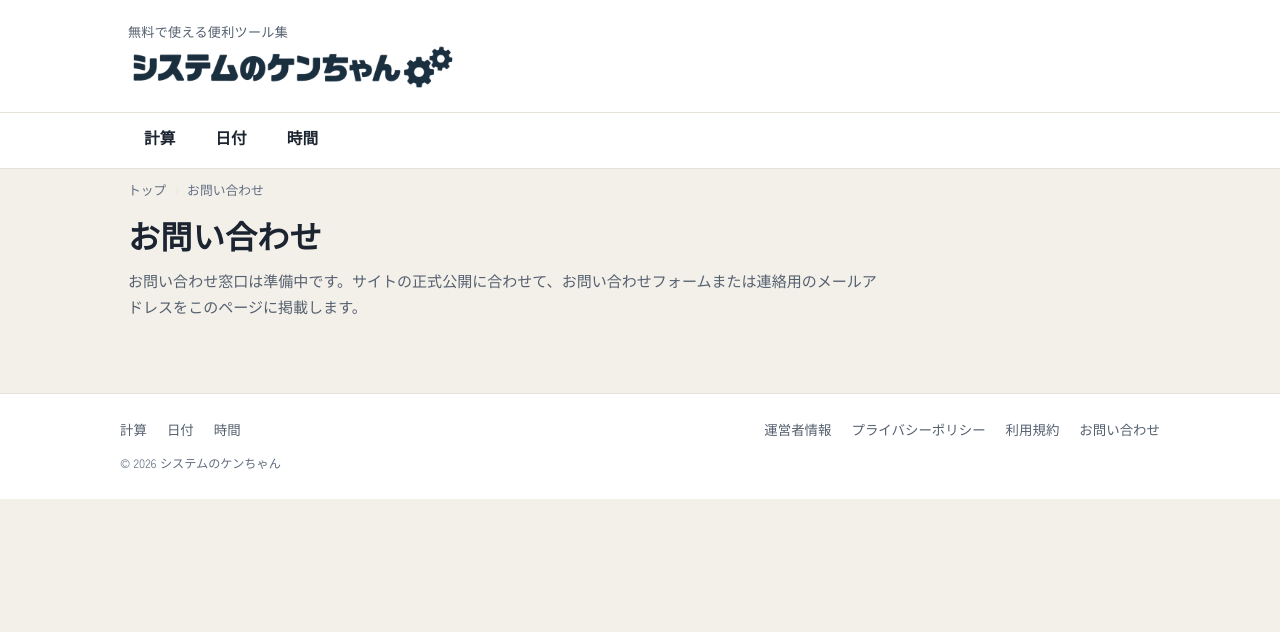
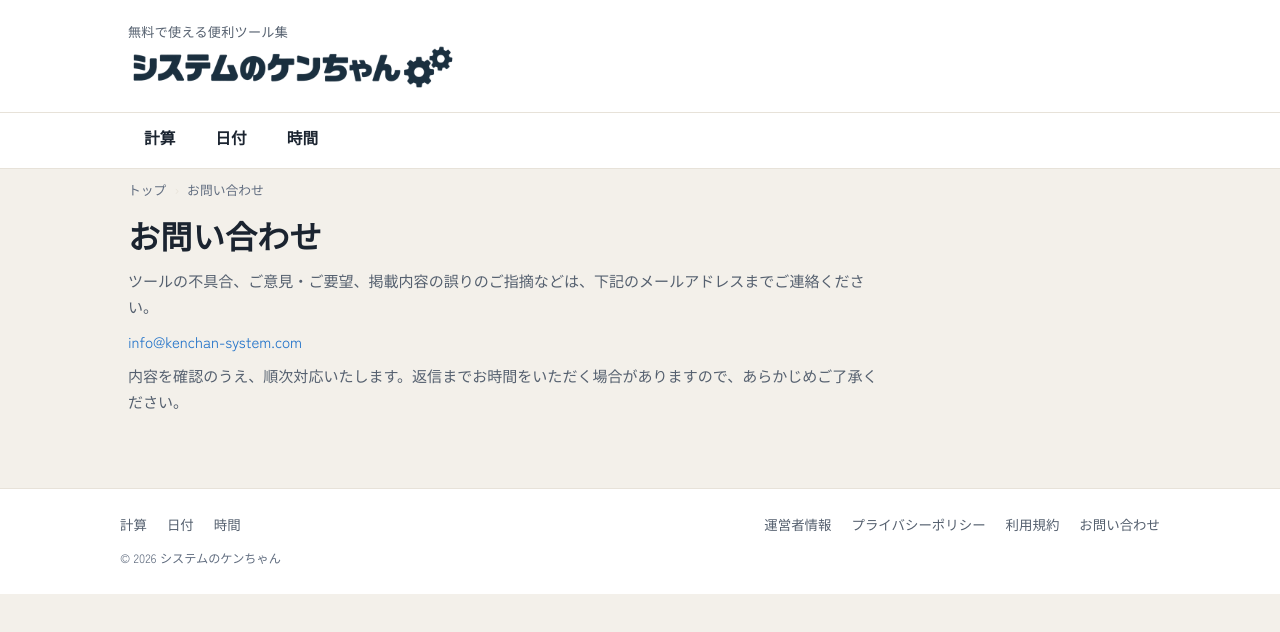
Before and after one commit to kenchan-system/webtool, a Next.js app: page /contact in a window 1280 px wide. Shown: the top 632 px of the page. Built offline with nearby package versions, Linux system fonts and the light colour scheme; no server answers; a web font is replaced by a local one.

Commit message:
お問い合わせページにmailtoリンクを設置
info@kenchan-system.com 宛のmailtoリンクに差し替え。フォーム化は
将来の検討事項とし、まずは最小構成で「準備中」状態を解消した。

```diff
--- a/src/app/contact/page.tsx
+++ b/src/app/contact/page.tsx
@@ -18,8 +18,12 @@ export default function ContactPage() {
       <div className="legal-doc">
         <div className="prose">
           <p>
-            お問い合わせ窓口は準備中です。サイトの正式公開に合わせて、お問い合わせフォームまたは連絡用のメールアドレスをこのページに掲載します。
+            ツールの不具合、ご意見・ご要望、掲載内容の誤りのご指摘などは、下記のメールアドレスまでご連絡ください。
           </p>
+          <p>
+            <a href="mailto:info@kenchan-system.com">info@kenchan-system.com</a>
+          </p>
+          <p>内容を確認のうえ、順次対応いたします。返信までお時間をいただく場合がありますので、あらかじめご了承ください。</p>
         </div>
       </div>
     </div>
```
